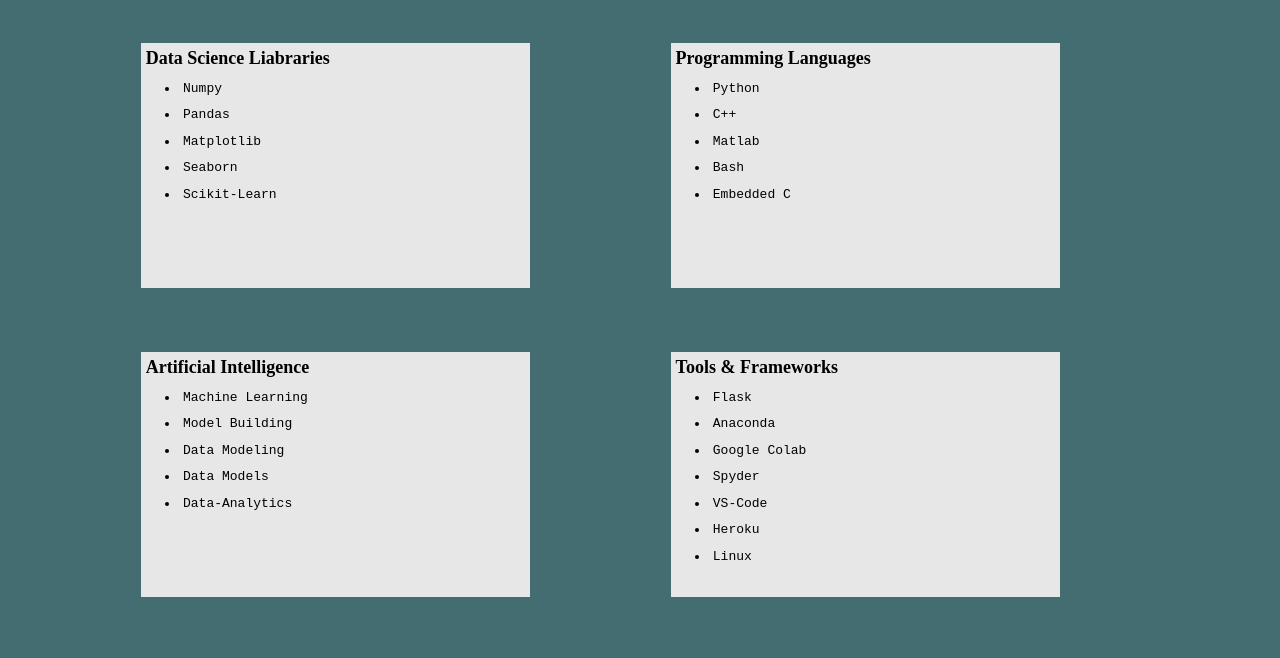
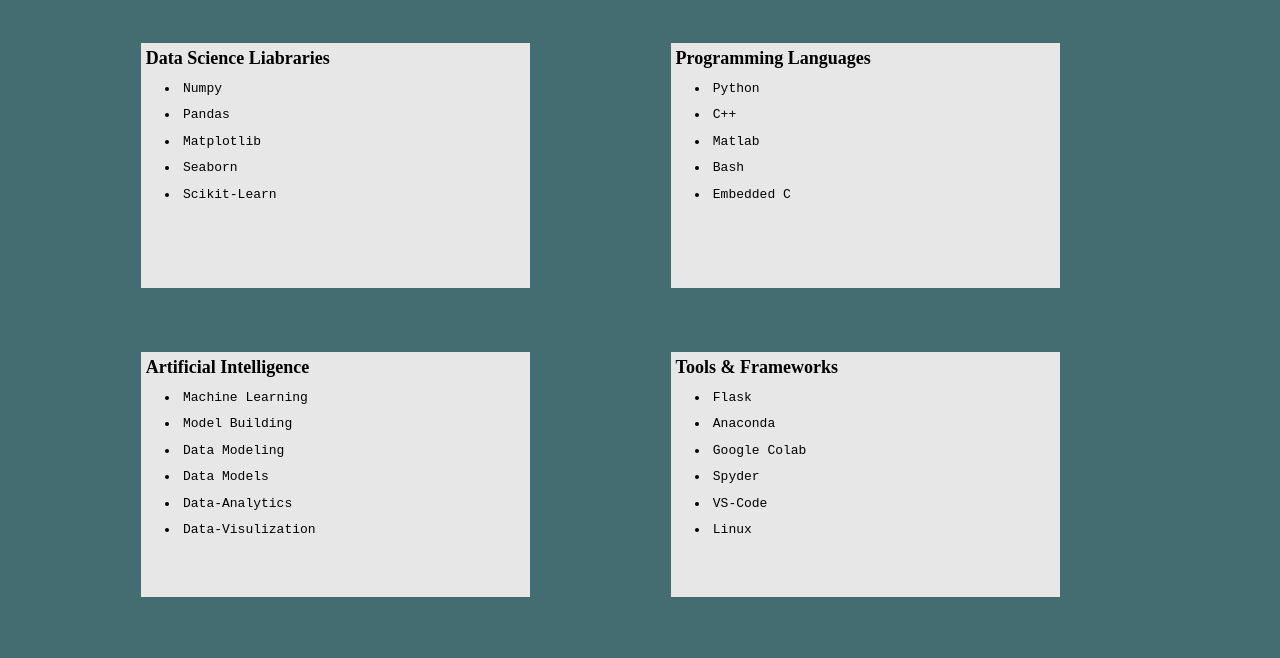
Before and after one commit to Sahilgul/MyPortfolio, a plain HTML site: page skill.html in a window 1280 px wide. Shown: the part 96-754 px from the top of the page. Drawn offline with Linux system fonts and the light colour scheme.

Commit message:
Update skill.html

```diff
--- a/skill.html
+++ b/skill.html
@@ -60,6 +60,7 @@
                 <li>Data Modeling</li>
                 <li>Data Models</li>
                 <li>Data-Analytics</li>
+                <li>Data-Visulization</li>
               </h4>
           </div>
 
@@ -71,7 +72,6 @@
               <li>Google Colab</li>
               <li>Spyder</li>
               <li>VS-Code</li>
-              <li>Heroku</li>
               <li>Linux</li>
             </h4>
           </div>
```
